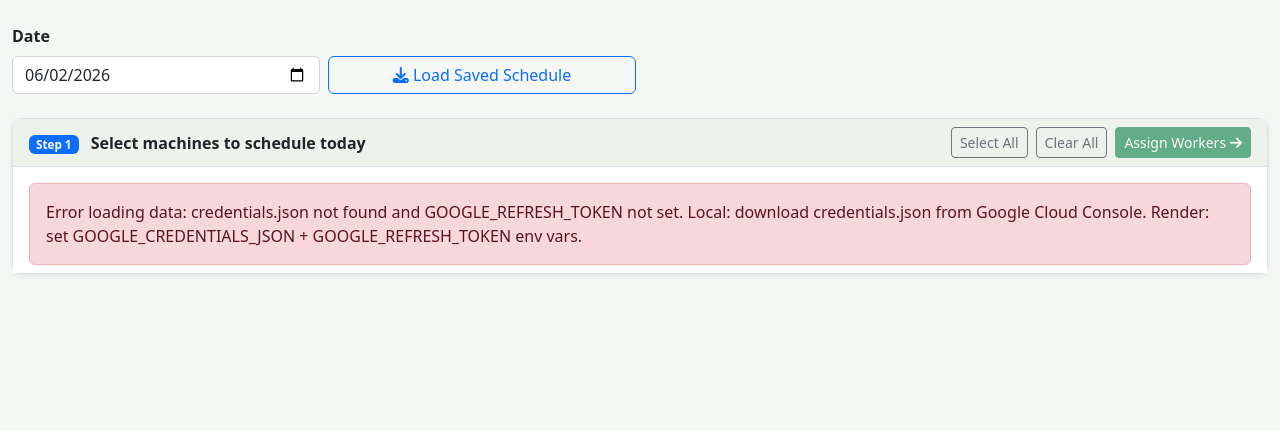
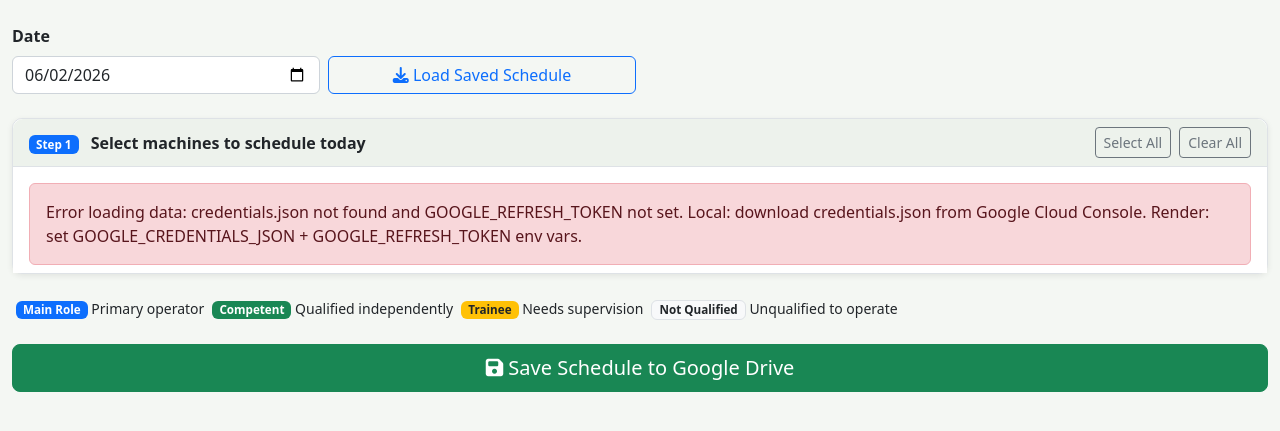
Before and after one commit to MatheusDVizzotto/schedules, a Flask app: page / in a window 1280 px wide. Shown: the part 50-481 px from the top of the page. Run offline with Flask 3, Linux system fonts and the light colour scheme; the visitor is signed in with stand-in values (Sample User, id 1); parts of the project's set-up code (start-up, migrations or seed data) failed here and were passed over.

Commit message:
Feat: merge machine selection and worker assignment onto one page
Co-Authored-By: Claude Sonnet 4.6 <noreply@anthropic.com>

```diff
--- a/static/js/app.js
+++ b/static/js/app.js
@@ -37,8 +37,6 @@ document.addEventListener('DOMContentLoaded', function () {
 
     document.getElementById('loadSchedule').addEventListener('click', loadSchedule);
     document.getElementById('saveSchedule').addEventListener('click', saveSchedule);
-    document.getElementById('proceedBtn').addEventListener('click', showStepTwo);
-    document.getElementById('backToFilter').addEventListener('click', showStepOne);
     document.getElementById('selectAllMachines').addEventListener('click', selectAllMachines);
     document.getElementById('clearAllMachines').addEventListener('click', clearAllMachines);
 });
@@ -207,7 +205,7 @@ function renderMachineFilter() {
     container.innerHTML = html;
 
     container.querySelectorAll('.machine-filter-cb').forEach(function(cb) {
-        cb.addEventListener('change', updateProceedButton);
+        cb.addEventListener('change', onMachineSelectionChange);
     });
 }
 
@@ -215,23 +213,43 @@ function selectBlock(idx) {
     document.querySelectorAll('.machine-filter-cb[data-block-idx="' + idx + '"]').forEach(function(cb) {
         cb.checked = true;
     });
-    updateProceedButton();
+    onMachineSelectionChange();
 }
 
 function clearBlock(idx) {
     document.querySelectorAll('.machine-filter-cb[data-block-idx="' + idx + '"]').forEach(function(cb) {
         cb.checked = false;
     });
-    updateProceedButton();
+    onMachineSelectionChange();
 }
 
-function updateProceedButton() {
-    const checked = document.querySelectorAll('.machine-filter-cb:checked').length;
-    const btn = document.getElementById('proceedBtn');
-    btn.disabled = checked === 0;
-    btn.textContent = checked
-        ? 'Assign Workers (' + checked + ') →'
-        : 'Assign Workers →';
+function onMachineSelectionChange() {
+    const newSelectedRows = new Set();
+    document.querySelectorAll('.machine-filter-cb:checked').forEach(function(cb) {
+        newSelectedRows.add(parseInt(cb.dataset.machineRow));
+    });
+
+    // Drop saved state for machines that were deselected
+    Object.keys(savedAssignments).forEach(function(row) {
+        if (!newSelectedRows.has(parseInt(row))) {
+            delete savedAssignments[row];
+            const prefix = parseInt(row) + '-';
+            Object.keys(workerExtraTimes).forEach(function(k) { if (k.startsWith(prefix)) delete workerExtraTimes[k]; });
+            const mach = machines.find(function(m) { return m.row === parseInt(row); });
+            if (mach) {
+                Object.keys(workerAssignments).forEach(function(wc) {
+                    workerAssignments[wc] = workerAssignments[wc].filter(function(a) {
+                        return a.machineName !== mach.name;
+                    });
+                    if (!workerAssignments[wc].length) delete workerAssignments[wc];
+                });
+            }
+        }
+    });
+
+    selectedMachineRows = newSelectedRows;
+    renderScheduleInterface();
+    restoreAssignments();
     updateAssignmentSummary();
 }
 
@@ -275,64 +293,14 @@ function updateAssignmentSummary() {
 
 function selectAllMachines() {
     document.querySelectorAll('.machine-filter-cb').forEach(function(cb) { cb.checked = true; });
-    updateProceedButton();
+    onMachineSelectionChange();
 }
 
 function clearAllMachines() {
     document.querySelectorAll('.machine-filter-cb').forEach(function(cb) { cb.checked = false; });
-    updateProceedButton();
+    onMachineSelectionChange();
 }
 
-// ── Step transitions ──────────────────────────────────────────────────────────
-
-function showStepTwo() {
-    // Collect selected machine rows
-    const newSelectedRows = new Set();
-    document.querySelectorAll('.machine-filter-cb:checked').forEach(function(cb) {
-        newSelectedRows.add(parseInt(cb.dataset.machineRow));
-    });
-
-    if (!newSelectedRows.size) return;
-
-    // Drop saved state for machines that were deselected
-    Object.keys(savedAssignments).forEach(function(row) {
-        if (!newSelectedRows.has(parseInt(row))) {
-            delete savedAssignments[row];
-            const prefix = parseInt(row) + '-';
-            Object.keys(workerExtraTimes).forEach(function(k) { if (k.startsWith(prefix)) delete workerExtraTimes[k]; });
-            const mach = machines.find(function(m) { return m.row === parseInt(row); });
-            if (mach) {
-                Object.keys(workerAssignments).forEach(function(wc) {
-                    workerAssignments[wc] = workerAssignments[wc].filter(function(a) {
-                        return a.machineName !== mach.name;
-                    });
-                    if (!workerAssignments[wc].length) delete workerAssignments[wc];
-                });
-            }
-        }
-    });
-
-    selectedMachineRows = newSelectedRows;
-
-    // Rebuild the cards (restoreAssignments will re-fill saved state)
-    renderScheduleInterface();
-    restoreAssignments();
-
-    document.getElementById('stepOne').style.display = 'none';
-    document.getElementById('stepTwo').style.display = 'block';
-    document.getElementById('selectedMachineCount').textContent =
-        '(' + selectedMachineRows.size + ' machine' + (selectedMachineRows.size > 1 ? 's' : '') + ')';
-
-    window.scrollTo(0, 0);
-}
-
-function showStepOne() {
-    snapshotAssignments();
-    document.getElementById('stepTwo').style.display = 'none';
-    document.getElementById('stepOne').style.display = 'block';
-    updateAssignmentSummary();
-    window.scrollTo(0, 0);
-}
 
 function snapshotAssignments() {
     selectedMachineRows.forEach(function(machineRow) {
@@ -471,6 +439,11 @@ function renderScheduleInterface() {
     const selectedMachines = machines.filter(function(m) {
         return selectedMachineRows.has(m.row);
     });
+
+    if (!selectedMachines.length) {
+        container.innerHTML = '<p class="text-muted small py-2">Select machines above to assign workers.</p>';
+        return;
+    }
 
     selectedMachines.forEach(function(machine) {
         const card = document.createElement('div');
@@ -746,15 +719,14 @@ function applyScheduleToInterface(schedule) {
         const mach = machines.find(function(m) { return m.row === row; });
         cb.checked = mach && machineNames.has(mach.name);
     });
-    updateProceedButton();
 
     // Clear any previous saved state and start fresh from the loaded data
     savedAssignments = {};
     workerAssignments = {};
     workerExtraTimes  = {};
 
-    // Move to Step 2 (renders cards, then we fill them below)
-    showStepTwo();
+    // Render cards for selected machines
+    onMachineSelectionChange();
 
     // Group by machine; workers may appear multiple times (extra time blocks)
     const byMachine = {};
--- a/templates/index.html
+++ b/templates/index.html
@@ -88,9 +88,6 @@
                 <div class="d-flex gap-2 flex-wrap">
                     <button class="btn btn-sm btn-outline-secondary" id="selectAllMachines">Select All</button>
                     <button class="btn btn-sm btn-outline-secondary" id="clearAllMachines">Clear All</button>
-                    <button class="btn btn-sm btn-success" id="proceedBtn" disabled>
-                        Assign Workers <i class="fas fa-arrow-right"></i>
-                    </button>
                 </div>
             </div>
             <div class="card-body pb-2">
@@ -103,19 +100,8 @@
             </div>
         </div>
 
-        <!-- STEP 2: Worker assignment -->
-        <div id="stepTwo" style="display:none;">
-            <div class="d-flex justify-content-between align-items-center mb-3 flex-wrap gap-2">
-                <div>
-                    <span class="badge bg-success me-2">Step 2</span>
-                    <strong>Assign workers and times</strong>
-                    <span class="text-muted ms-2 small" id="selectedMachineCount"></span>
-                </div>
-                <button class="btn btn-sm btn-outline-secondary" id="backToFilter">
-                    <i class="fas fa-arrow-left"></i> Change Machines
-                </button>
-            </div>
-
+        <!-- Worker assignment -->
+        <div id="stepTwo">
             <!-- Proficiency legend -->
             <div class="d-flex flex-wrap gap-2 mb-3 ps-1 small">
                 <span><span class="badge bg-primary">Main Role</span> Primary operator</span>
```
